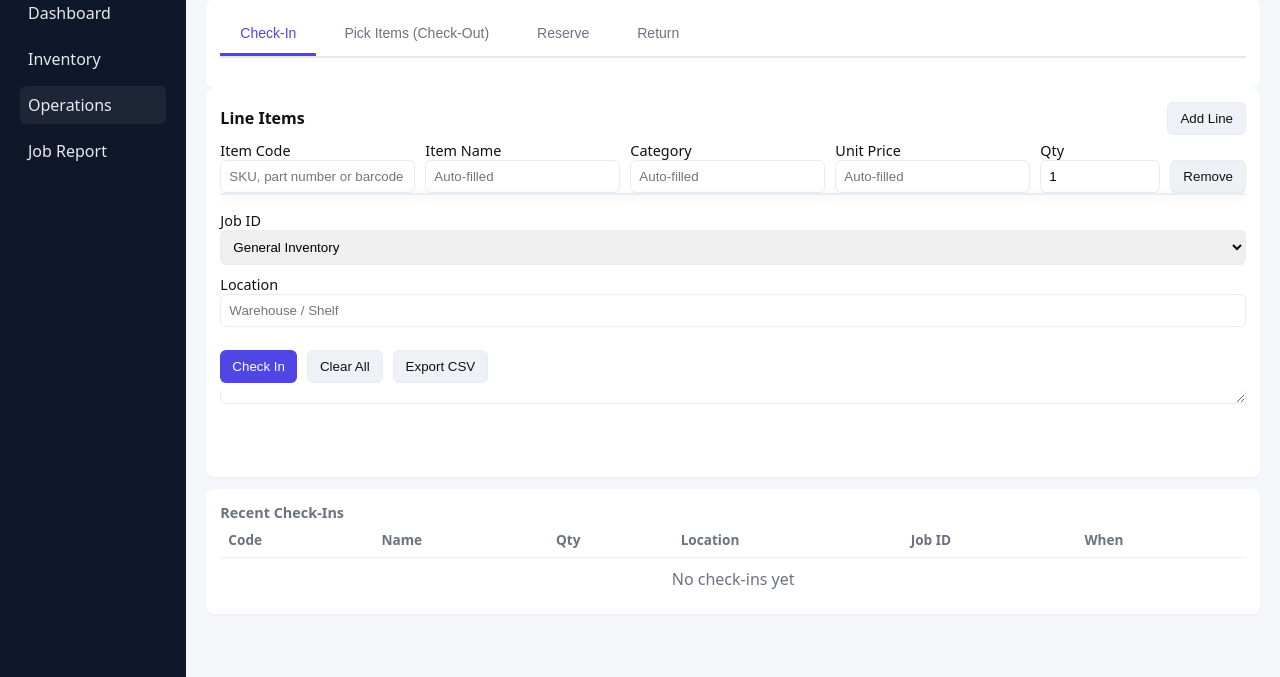
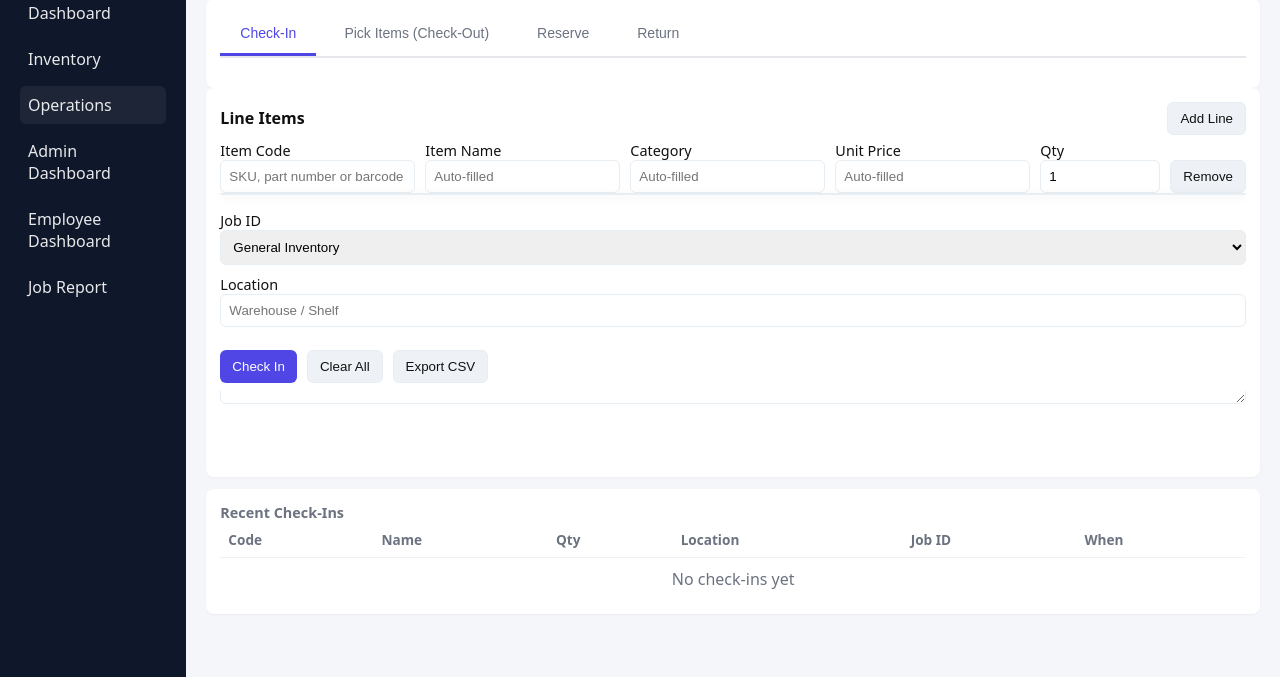
Before and after one commit to ElJefeYouKnow/IMS, a website: page inventory-operations.html in a window 1280 px wide. Shown: the part 123-800 px from the top of the page. Drawn offline with Linux system fonts and the light colour scheme; no server answers.

Commit message:
Enhance sidebar navigation by adding 'always-visible' class to relevant links

```diff
--- a/css/style.css
+++ b/css/style.css
@@ -12,6 +12,7 @@ body{margin:0;font-family:system-ui,-apple-system,Segoe UI,Roboto,"Helvetica Neu
 .sidebar nav{display:flex;flex-direction:column;gap:8px}
 .sidebar a{color:rgba(255,255,255,0.9);text-decoration:none;padding:8px;border-radius:6px}
 .sidebar a[data-role]{display:none}
+.sidebar a.always-visible{display:block}
 .sidebar a.active{background:rgba(255,255,255,0.06)}
 .collapse{margin-top:auto;padding:8px;border:none;background:#111827;color:#fff;border-radius:6px}
 .main{flex:1;padding:20px}
@@ -37,6 +38,7 @@ tbody td{padding:10px;border-top:1px solid #eef2f7}
 .mobile-nav .nav-items{display:flex;justify-content:space-around;align-items:center;padding:14px 16px;}
 .mobile-nav a{color:rgba(255,255,255,0.9);text-decoration:none;font-size:1rem;padding:10px 12px;border-radius:15px}
 .mobile-nav a[data-role]{display:none}
+.mobile-nav a.always-visible{display:inline-flex}
 .mobile-nav a.active{background:rgba(255,255,255,0.1)}
 .sticky-actions{position:sticky;bottom:72px;background:var(--card);padding:8px 0;z-index:10}
 .dark .sticky-actions{background:#111827}
--- a/inventory-operations.html
+++ b/inventory-operations.html
@@ -45,11 +45,11 @@
     <aside class="sidebar">
       <div class="brand">Inventory Management System</div>
       <nav>
-        <a href="dashboard.html">Dashboard</a>
+        <a class="always-visible" href="dashboard.html">Dashboard</a>
         <a href="inventory-list.html">Inventory</a>
         <a class="active" href="inventory-operations.html">Operations</a>
-        <a href="dashboard.html" data-role="admin">Admin Dashboard</a>
-        <a href="employee-dashboard.html" data-role="employee">Employee Dashboard</a>
+        <a class="always-visible" href="dashboard.html" data-role="admin">Admin Dashboard</a>
+        <a class="always-visible" href="employee-dashboard.html" data-role="employee">Employee Dashboard</a>
         <a href="job-report.html">Job Report</a>
         <a href="item-master.html" data-role="admin">Item Master</a>
         <a href="job-creator.html" data-role="admin">Job Creator</a>
```
Also changed, not shown: dashboard.html (+2 -2 lines), employee-dashboard.html (+2 -2 lines).
